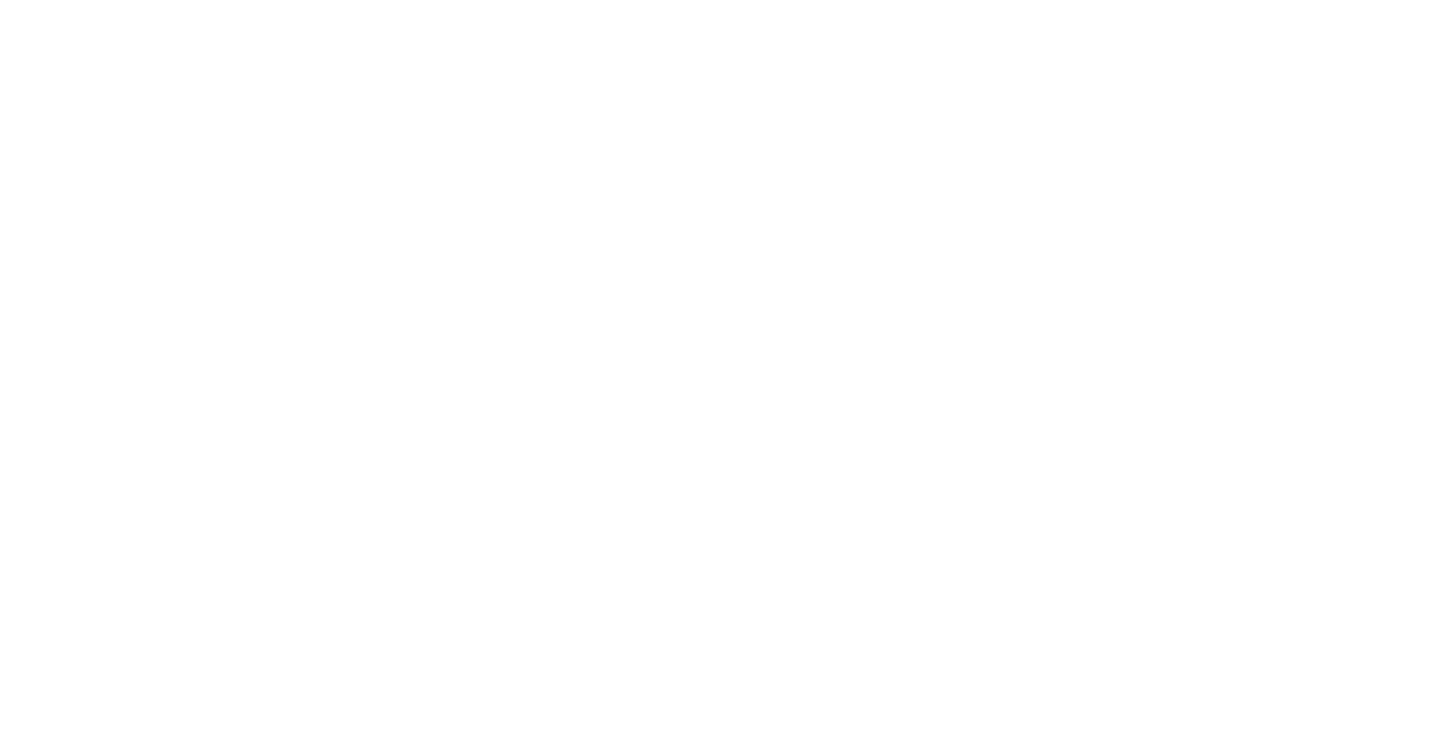
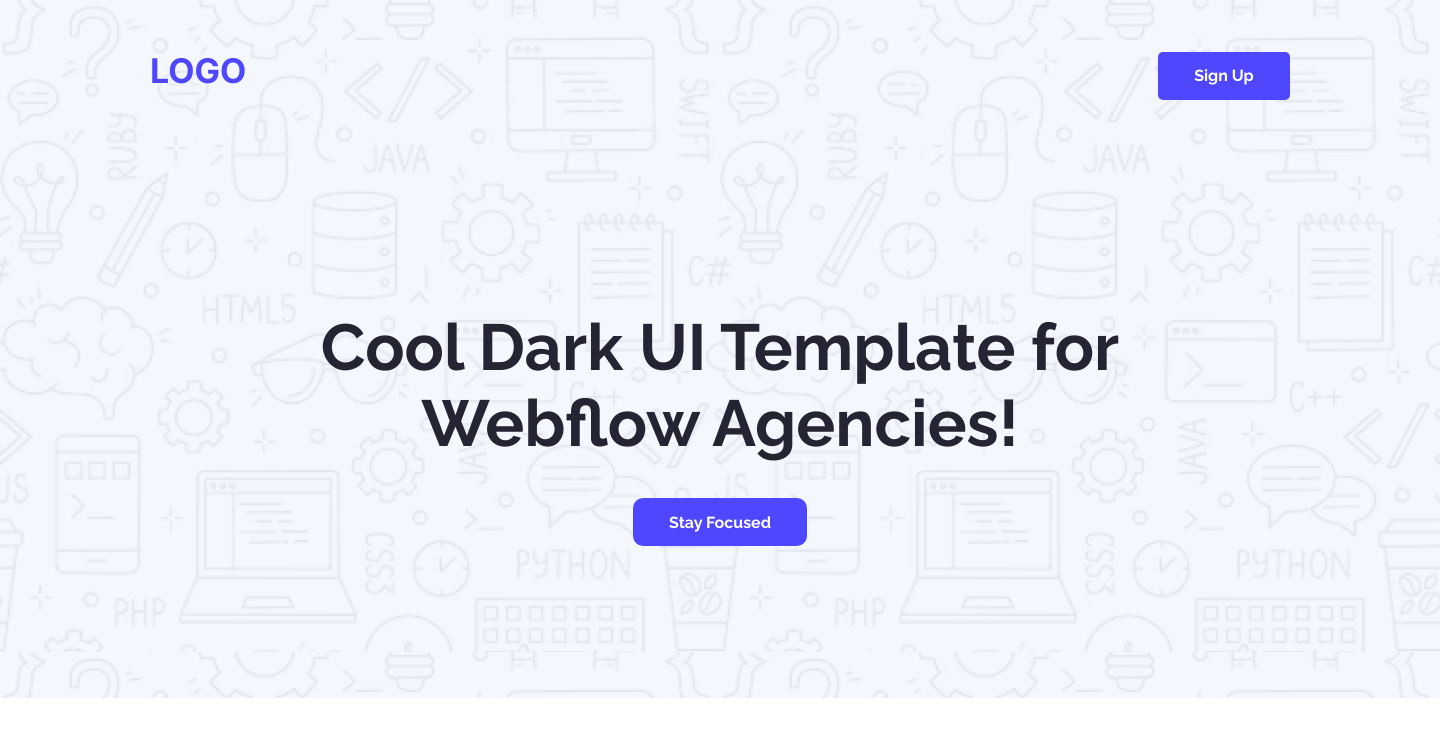
Before and after one commit to nazmulhossain681/Assignment1, a plain HTML site: page assignment.html in a window 1280 px wide. Shown: the whole page, 1440 px wide, since content can reach past the window. Drawn offline with Linux system fonts and the light colour scheme.

Commit message:
navigation complete

```diff
--- a/CSS/Assignment.css
+++ b/CSS/Assignment.css
@@ -0,0 +1,114 @@
+/*----font CSS-------*/
+.raleway{
+  font-family: "Raleway", sans-serif;
+  font-optical-sizing: auto;
+  font-style: normal;
+  font-variation-settings: "wdth" 100;
+}
+
+
+
+.inter{
+  font-family: "Inter", sans-serif;
+  font-optical-sizing: auto;
+  font-style: normal;
+  font-variation-settings: "wdth" 100;
+}
+
+/*----------navigation-Bar------*/
+* {
+  margin: 0;
+  padding: 0;
+  box-sizing: border-box;
+}
+
+.Banner-Hero{
+    margin: 0 auto;
+    width: 1440px;
+    height: 698px;
+    /*border: 2px solid red;*/
+    background-image: url(../Assets/Hero-bg.png);
+}
+
+nav{
+    display: flex;
+    justify-content: space-between;
+    align-items: center;
+    width: 1140px;
+    height: 151px;
+    margin: 0 auto;
+
+
+    /*border: 2px solid red;*/
+}
+
+.navigation-logo{
+    height: 51px;
+    width:99px ;
+    font-weight: bolder;
+    font-size: 34px;
+    color: #4E47FF;
+    font-family: "Inter", sans-serif;
+
+}
+
+nav div button{
+    width: 132px;
+    height: 48px;
+    border: none;
+    border-radius: 5px;
+    background-color: #4E47FF;
+    cursor: pointer;
+}
+nav div button a {
+    text-decoration: none;
+    color: white;
+    font-family: "Raleway", sans-serif;
+    font-weight: bold;
+    font-size: 16px;
+}
+
+.sign-up{
+
+    color: none;
+
+}
+
+.Hero-content{
+    /*border: 2px solid rebeccapurple;*/
+    width: 905px;
+    height: 237px ;
+    margin: 158px 152px 267.5px 267.5px;
+}
+
+.Hero-content{
+
+}
+
+
+.Hero-title{
+    width: 905px;
+    height: 152px;
+    text-align: center;
+    font-family: "Raleway", sans-serif;
+    font-size: 65px;
+    font-weight: bold;
+    color: rgba(37, 36, 50, 1);
+}
+.Hero-bnt{
+    padding: 12px 36px;
+    border-radius: 10px;
+    border: none;
+    width: 174px;
+    height: 48px;
+    font-family: "Raleway", sans-serif;
+    background-color: #4E47FF;
+    color: #FFFFFF;
+    font-size: 16px;
+    font-weight: bold;
+    margin-top: 37px;
+    margin-left: 365.5px;
+    margin-right: 365.5px;
+}
+
+/*-------Main-Section------*/
--- a/assignment.html
+++ b/assignment.html
@@ -1,12 +1,39 @@
 <!DOCTYPE html>
 <html lang="en">
 <head>
+
+
+
     <meta charset="UTF-8">
     <meta name="viewport" content="width=device-width, initial-scale=1.0">
     <title>Assignment-1</title>
     <link rel="stylesheet" href="CSS/Assignment.css">
+
+
+    <link rel="preconnect" href="https://fonts.googleapis.com">
+    <link rel="preconnect" href="https://fonts.gstatic.com" crossorigin>
+    <link href="https://fonts.googleapis.com/css2?family=Inter:ital,opsz,wght@0,14..32,100..900;1,14..32,100..900&family=Raleway:ital,wght@0,100..900;1,100..900&display=swap" rel="stylesheet">
+
 </head>
 <body>
+    <header class="Banner-Hero">
+        <nav>
+            <div class="navigation-logo">LOGO</div>
+            <div class="">
+                <button class="navigation-sign-up"><a href="https://www.facebook.com/" target="_blank">Sign Up</a></button></div>
+        </nav>
+        <section>
+            <div class="Hero-content">
+                <h4 class="Hero-title">Cool Dark UI Template for Webflow Agencies!</h4>
+            <button class="Hero-bnt" >Stay Focused</button>
+            </div>
+        </section>
+    </header>
+    <main>
 
+    </main>
+    <footer>
+
+    </footer>
 </body>
 </html>
```
